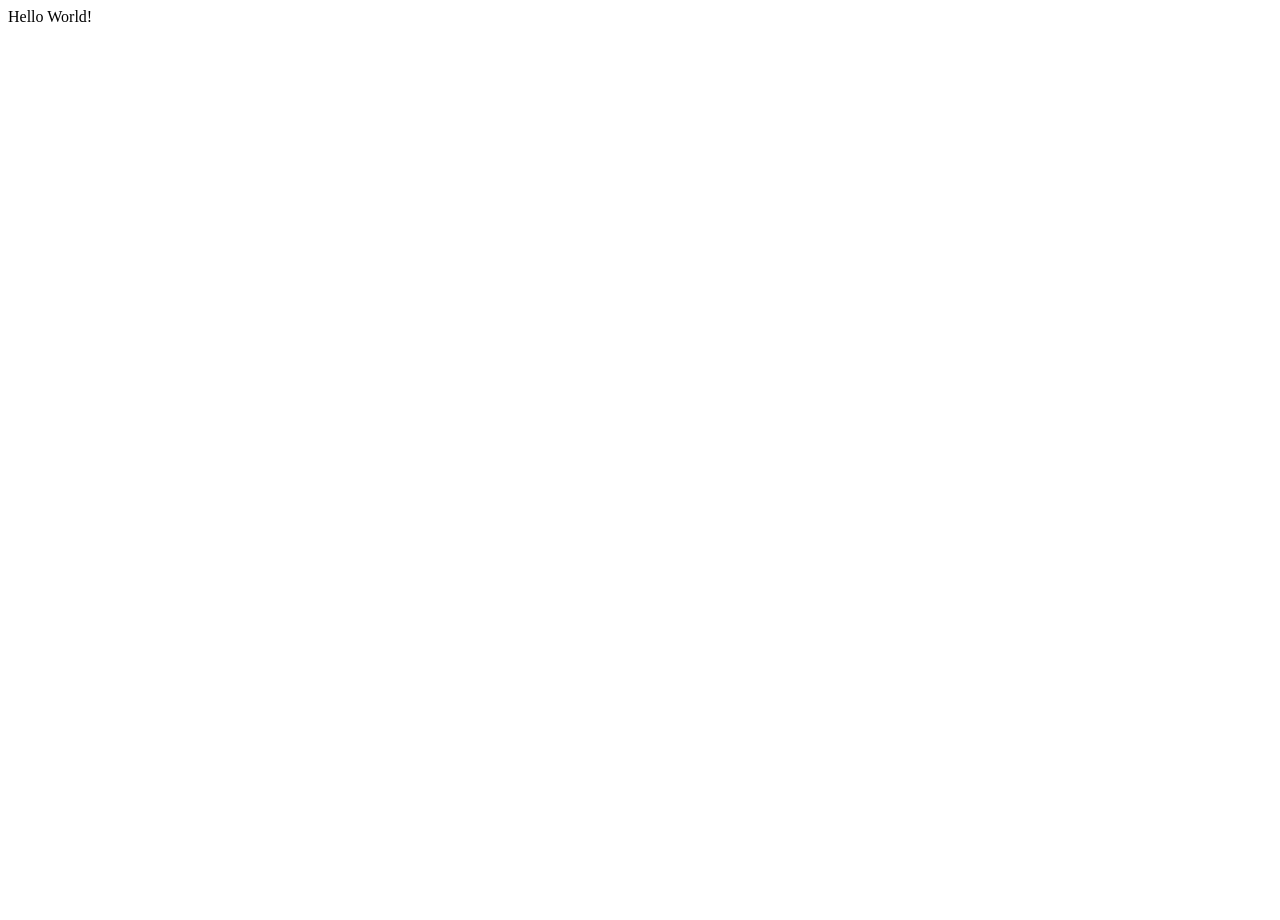
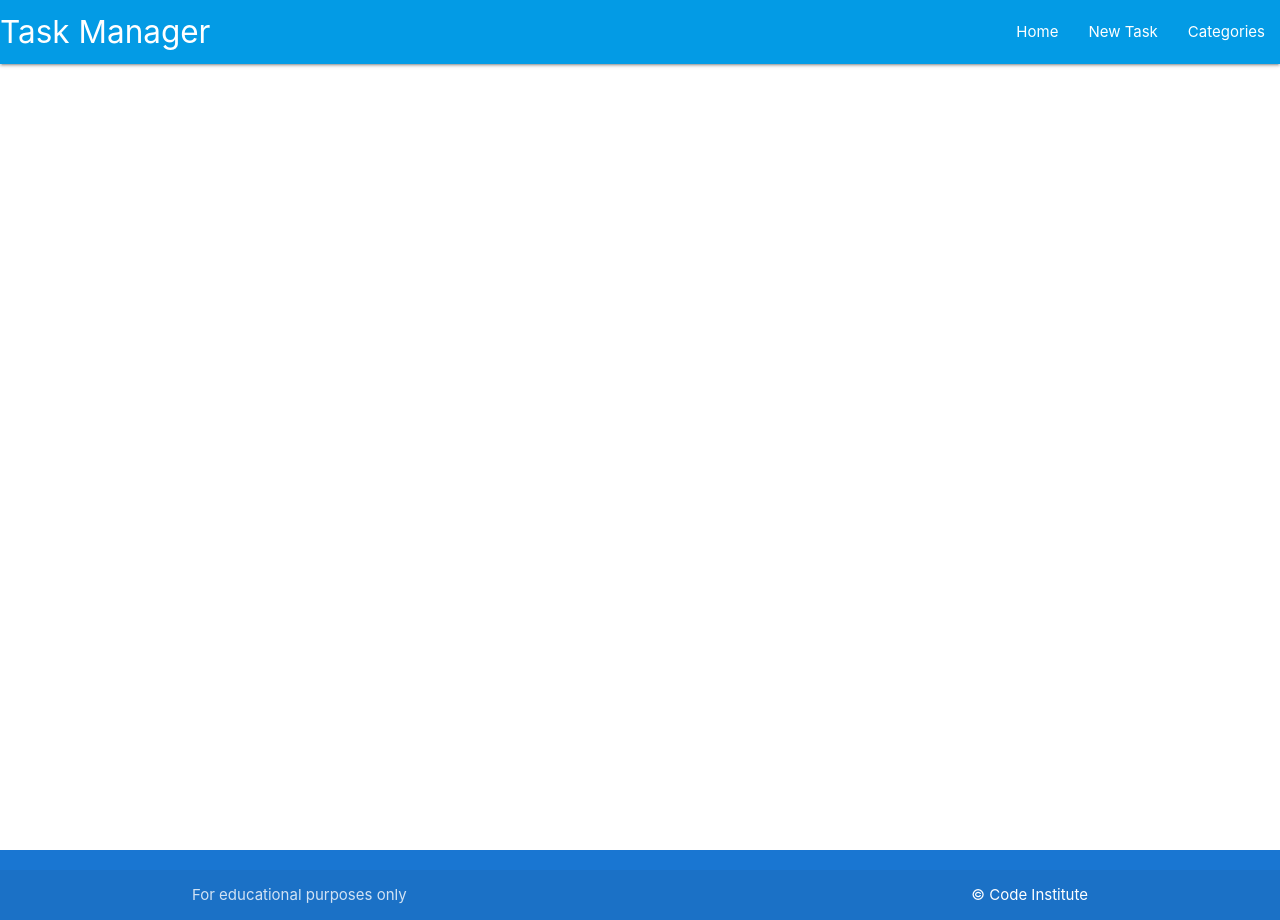
Before and after one commit to ProfessorJames/flask-sql-task-manager-walkthru-gitpod, a Flask app: page / in a window 1280 px wide. Before the commit the page is almost empty. Run offline with Flask 2, Linux system fonts and the light colour scheme.

Commit message:
Add materialize and footer

```diff
--- /dev/null
+++ b/taskmanager/static/css/style.css
@@ -0,0 +1,9 @@
+body {
+    display: flex;
+    min-height: 100vh;
+    flex-direction: column;
+  }
+
+  main {
+    flex: 1 0 auto;
+  }
--- /dev/null
+++ b/taskmanager/static/js/script.js
@@ -0,0 +1,5 @@
+document.addEventListener('DOMContentLoaded', function() {
+    // sidenav initialization
+    let sidenav  = document.querySelectorAll('.sidenav');
+    M.Sidenav.init(sidenav);
+  });
--- a/taskmanager/templates/base.html
+++ b/taskmanager/templates/base.html
@@ -3,10 +3,48 @@
 <head>
     <meta charset="UTF-8">
     <meta name="viewport" content="width=device-width, initial-scale=1.0">
+    <link rel="stylesheet" href="https://cdnjs.cloudflare.com/ajax/libs/font-awesome/6.5.1/css/all.min.css" integrity="sha512-DTOQO9RWCH3ppGqcWaEA1BIZOC6xxalwEsw9c2QQeAIftl+Vegovlnee1c9QX4TctnWMn13TZye+giMm8e2LwA==" crossorigin="anonymous" referrerpolicy="no-referrer" />
+    <link rel="stylesheet" href="https://cdnjs.cloudflare.com/ajax/libs/materialize/1.0.0/css/materialize.min.css" type="text/css">
+    <link rel="stylesheet" href="{{ url_for('static', filename='css/style.css' )}}" type="text/css">
     <title>Task Manager</title>
 </head>
 <body>
 
-    Hello World!
+    <header>
+        <nav class="light-blue darken-1">
+            <div class="nav-wrapper">
+              <a href="{{ url_for('home') }}" class="brand-logo">Task Manager</a>
+              <a href="#" data-target="mobile-demo" class="sidenav-trigger"><i class="fas fa-bars">menu</i></a>
+              <ul class="right hide-on-med-and-down">
+                <li><a href="{{ url_for('home') }}">Home</a></li>
+                <li><a href="">New Task</a></li>
+                <li><a href="">Categories</a></li>
+              </ul>
+            </div>
+          </nav>
+        <!-- mobile sidenav -->
+          <ul class="sidenav" id="mobile-demo">
+            <li><a href="{{ url_for('home') }}">Home</a></li>
+            <li><a href="">New Task</a></li>
+            <li><a href="">Categories</a></li>
+          </ul>
+    </header>
+
+    <main class="container">
+        {% block container %}
+        {% endblock %}
+    </main>
+
+    <footer class="page-footer blue darken-2">
+        <div class="footer-copyright">
+          <div class="container">
+            For educational purposes only
+          <a class="white-text right" href="https://codeinstitute.net" target="_blank">&copy; Code Institute</a>
+          </div>
+        </div>
+      </footer>
+
+    <script src="https://cdnjs.cloudflare.com/ajax/libs/materialize/1.0.0/js/materialize.min.js"></script>
+    <script src="{{ url_for('static', filename='js/script.js') }}"></script>
 </body>
 </html>
```
Also changed, not shown: taskmanager/templates/tasks.html (added).
